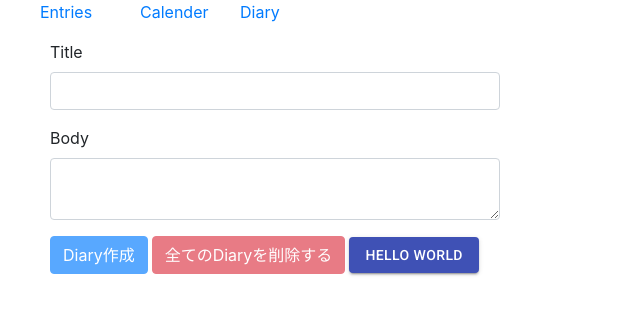
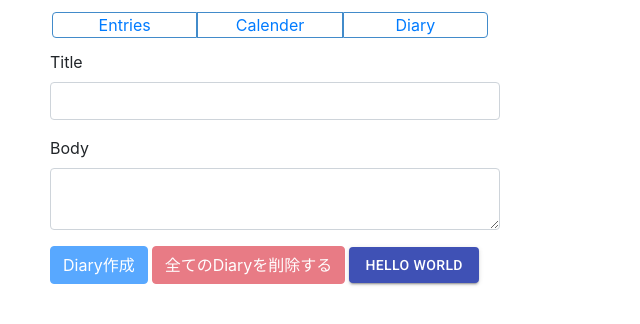
Before and after one commit to yukiorita1117/react-diary, a React (Create React App) app: page /Diary in a window 1280 px wide. Shown: the top 324 px of the page, without its empty margins (0-640 px from the left). Built offline with nearby package versions, Linux system fonts and the light colour scheme.

Commit message:
styling navBar

```diff
--- a/src/Menu.jsx
+++ b/src/Menu.jsx
@@ -1,4 +1,6 @@
 import React from "react";
+import styled from "styled-components";
+
 import { useEffect, useReducer } from "react";
 import { BrowserRouter as Router, Link, Route } from "react-router-dom";
 
@@ -43,26 +45,55 @@ const Menu = () => {
     localStorage.setItem(APP_KEY, JSON.stringify(state));
   }, [state]);
 
-  const liStyle = {
-    display: "inline",
-    width: "100px"
-  };
+  const NavList = styled.ul`
+    display: flex;
+    margin: 12px;
+    position: relative;
+    vertical-align: middle;
+  `;
+
+  const NavItem = styled.li`
+    border: 1px solid #428bca;
+    border-radius: 0;
+    position: relative;
+    display: block;
+    width: 100%;
+    max-width: 100%;
+    text-align: center;
+    background-color: #fff;
+    color: #428bca;
+    :first-child {
+      border-radius: 4px 0 0 4px;
+    }
+    :last-child {
+      border-radius: 0 4px 4px 0;
+    }
+
+    :hover {
+      background-color: #428bca;
+      text-decoration: none;
+      a:hover {
+        color: #fff;
+        text-decoration: none;
+      }
+    }
+  `;
 
   return (
     <Router>
       <AppContext.Provider value={{ state, dispatch }}>
-        <div style={{ width: "500px", textAlign: "left" }}>
-          <ul style={{ display: "flex" }}>
-            <li style={liStyle}>
+        <div style={{ width: "500px", margin: 0 }}>
+          <NavList>
+            <NavItem>
               <Link to="/">Entries</Link>
-            </li>
-            <li style={liStyle}>
+            </NavItem>
+            <NavItem>
               <Link to="/Calender">Calender</Link>
-            </li>
-            <li style={liStyle}>
+            </NavItem>
+            <NavItem>
               <Link to="/Diary">Diary</Link>
-            </li>
-          </ul>
+            </NavItem>
+          </NavList>
 
           <div style={{ marginLeft: "50px" }}>
             <Route path="/" exact component={topPage} />
--- a/src/components/Card/index.jsx
+++ b/src/components/Card/index.jsx
@@ -56,7 +56,7 @@ const Cards = ({ event }) => {
       });
     }
   };
-  //DBに保存して、DBの値をCardコンポーネントが呼びに行かないと常に今日の日付になる？
+  // TODO DBに保存して、DBの値をCardコンポーネントが呼びに行かないと常に今日の日付になる？
   const date = currentDate().toString();
 
   return (
--- a/src/components/Diary/index.jsx
+++ b/src/components/Diary/index.jsx
@@ -3,8 +3,7 @@ import styled from "styled-components";
 import {
   CREATE_EVENT,
   DELETE_ALL_EVENT,
-  ADD_OPERATION_LOG,
-  DELETE_ALL_OPERATION_LOGS
+  ADD_OPERATION_LOG
 } from "../../actions";
 import AppContext from "../../contexts/AppContext";
 import { timeCurrentIso8601 } from "../../utils";
```
